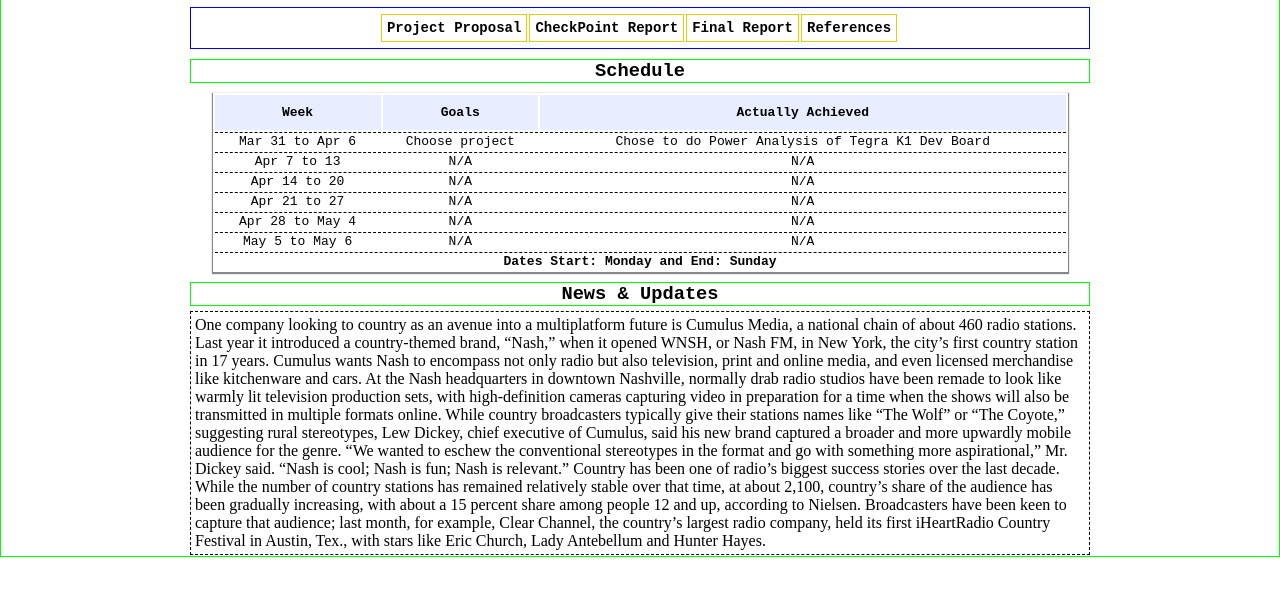
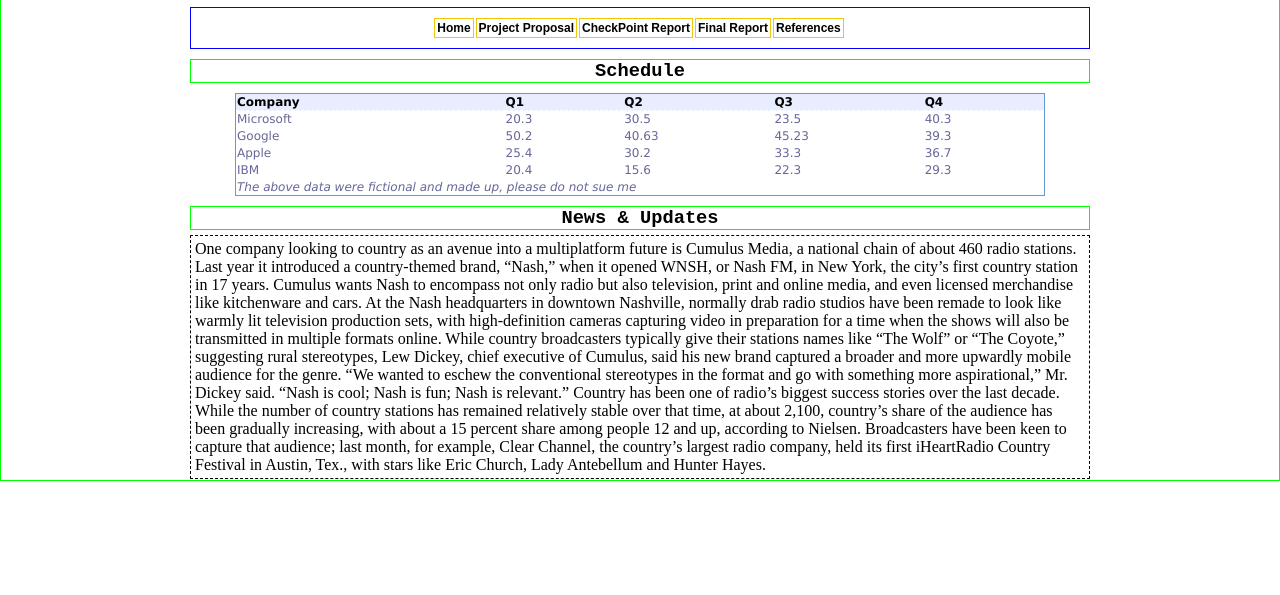
Before and after one commit to dtaveras/418ProjSite, a plain HTML site: page index.html in a window 1280 px wide. Shown: the part 85-680 px from the top of the page. Drawn offline with Linux system fonts and the light colour scheme.

Commit message:
Update Commited Correctly

```diff
--- a/index.html
+++ b/index.html
@@ -38,7 +38,9 @@
 
   <div id="navMenu">
     <ul>
-      <li><a href = 'proposal.html'> Project Proposal </a> </li>
+      <li ><a id="member" href = '#'> Home </a> </li>
+
+      <li><a href = '#'> Project Proposal </a> </li>
       <li><a href = '#'> CheckPoint Report </a> </li>
       <li><a href = '#'> Final Report </a> </li>
       <li><a href = '#'> References </a> </li>
@@ -49,48 +51,48 @@
 
   <thead>
   <tr>
-  <th scope="col">Week</th>
-  <th scope="col">Goals</th>
-  <th scope="col">Actually Achieved</th>
+  <th scope="col">Company</th>
+  <th scope="col">Q1</th>
+  <th scope="col">Q2</th>
+  <th scope="col">Q3</th>
+  <th scope="col">Q4</th>
   </tr>
   </thead>
-</div>
+
   <tfoot>
   <tr>
-  <td colspan="3">Dates Start: Monday and End: Sunday</td>
+  <td colspan="5"><em>The above data were fictional and made up, please do not sue me</em></td>
   </tr>
   </tfoot>
 
   <tbody>
     <tr>
-    <td>Mar 31 to Apr 6</td>
-    <td> Choose project <br>
-    </td>
-    <td>Chose to do Power Analysis of Tegra K1 Dev Board</td>
+    <td>Microsoft</td>
+    <td>20.3</td>
+    <td>30.5</td>
+    <td>23.5</td>
+    <td>40.3</td>
     </tr>
     <tr>
-    <td>Apr 7 to 13</td>
-    <td>N/A</td>
-    <td>N/A</td>
+    <td>Google</td>
+    <td>50.2</td>
+    <td>40.63</td>
+    <td>45.23</td>
+    <td>39.3</td>
     </tr>
     <tr>
-    <td>Apr 14 to 20</td>
-    <td>N/A</td>
-    <td>N/A</td>
+    <td>Apple</td>
+    <td>25.4</td>
+    <td>30.2</td>
+    <td>33.3</td>
+    <td>36.7</td>
     </tr>
     <tr>
-    <td>Apr 21 to 27</td>
-    <td>N/A</td>
-    <td>N/A</td>
-    </tr>
-    <tr>
-    <td>Apr 28 to May 4</td>
-    <td>N/A</td>
-    <td>N/A</td>
-    </tr>
-    <td>May 5 to May 6</td>
-    <td>N/A</td>
-    <td>N/A</td>
+    <td>IBM</td>
+    <td>20.4</td>
+    <td>15.6</td>
+    <td>22.3</td>
+    <td>29.3</td>
     </tr>
   </tbody>
 </table>
--- a/main.css
+++ b/main.css
@@ -124,11 +124,11 @@ footer {
     width: auto;
     //display: block;
     text-align: center;
-    font-family: "Courier New", Courier, monospace;
+    font-family: sans-serif;
     font-weight: bold;
     text-decoration: none;
-    padding: 5px;
-    font-size:14px;
+    padding: 2px;
+    font-size:12px;
     color: #000000;
     opacity: 1.0;
     background-repeat: no-repeat;
@@ -236,44 +236,32 @@ footer {
 }
 /*****************************************************/
 #newspaper-b {
-font-family: "Courier New", Courier, monospace;
-font-size: 13px;
-width: 95%;
-text-align: center;
-//border-collapse: collapse;
-//border: 1px solid #000;
+font-family: "Lucida Sans Unicode", "Lucida Grande", Sans-Serif;
+font-size: 12px;
+width: 90%;
+text-align: left;
+border-collapse: collapse;
+border: 1px solid #69c;
 margin-top: 10px;
 margin-bottom: 10px;
-box-shadow: -0px 1px 1px 1px #888888;
 //margin: 20px;
+}
+#newspaper-b tbody {
+//background: #e8edff;
+}
+#newspaper-b td {
+color: #669;
+border-top: 1px dashed #fff;
+//padding: 10px;
 }
 
 #newspaper-b thead{
-    border: 1px solid #000;
-}
-
-#newspaper-b tbody {
-//background: #e8edff;
-}
-
-#newspaper-b td {
- border-top: 1px dashed #000;
-}
-
-#newspaper-b th{
-   color: #000;
-   padding: 10px;
    background: #e8edff;
-
 }
 
 #newspaper-b tr:hover{
-    background: #f5f5f5;
-    color: #000;
-}
-
-tfoot {
-    font-weight: bold;
+background: #69c;
+color: #fff;
 }
 
 #news {
--- /dev/null
+++ b/pages.css
@@ -0,0 +1,45 @@
+h1 {
+    padding: 0;
+    margin: 0;
+    text-align: center ;
+	color:#000000;
+    padding-bottom: 5px;
+    border-bottom: 2px solid #ff0000;
+    //border: 1px solid #ff0000;
+    font-family: "Courier New", Courier, monospace;
+}
+
+#homep {
+    position:relative;
+    right:260px;
+    top: 10px;
+    padding: 0;
+    padding-top: 0;
+    padding-bottom: 0;
+    //padding-right: 8px;
+    //padding-left: 8px;
+    //box-shadow: 0px 1px 0px #888888;
+    //border:1px solid #000000;
+}
+#homep img{
+    //border:1px solid #000000;
+}
+
+#homep img:hover{
+    box-shadow: 1px 1px 0px #008888;
+}
+
+.container {
+    width:900px;
+    margin:-8px auto 0 auto;
+    padding:0;
+    margin-bottom: 20px;
+    //border:1px dashed #000000;
+    background-color:#ffffff;
+    font-family: "Courier New", Courier, monospace;
+}
+
+.sections {
+    width: 20%;
+    border-bottom: 2px dashed #000000;
+}
```
Also changed, not shown: proposal.html (added, +39 -0 lines), home.png (added), home2.png (added), 1 other file.
